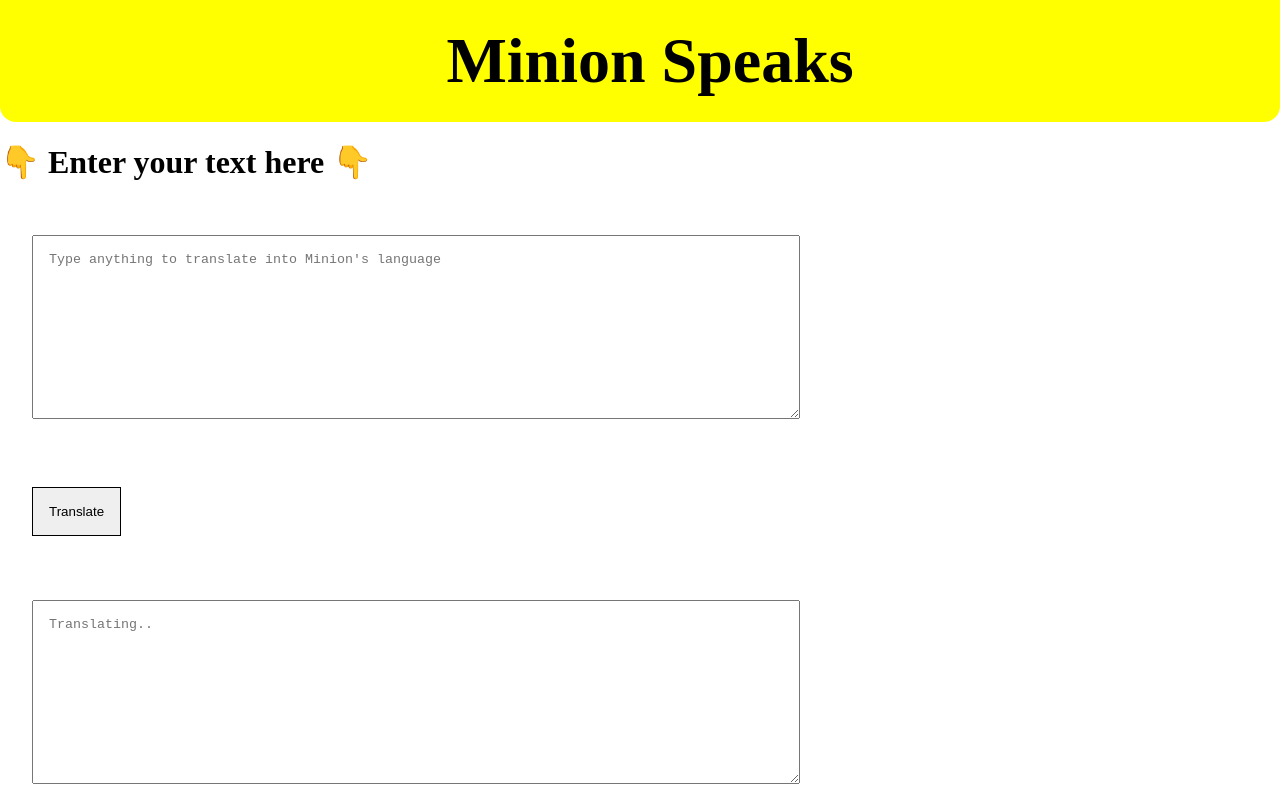
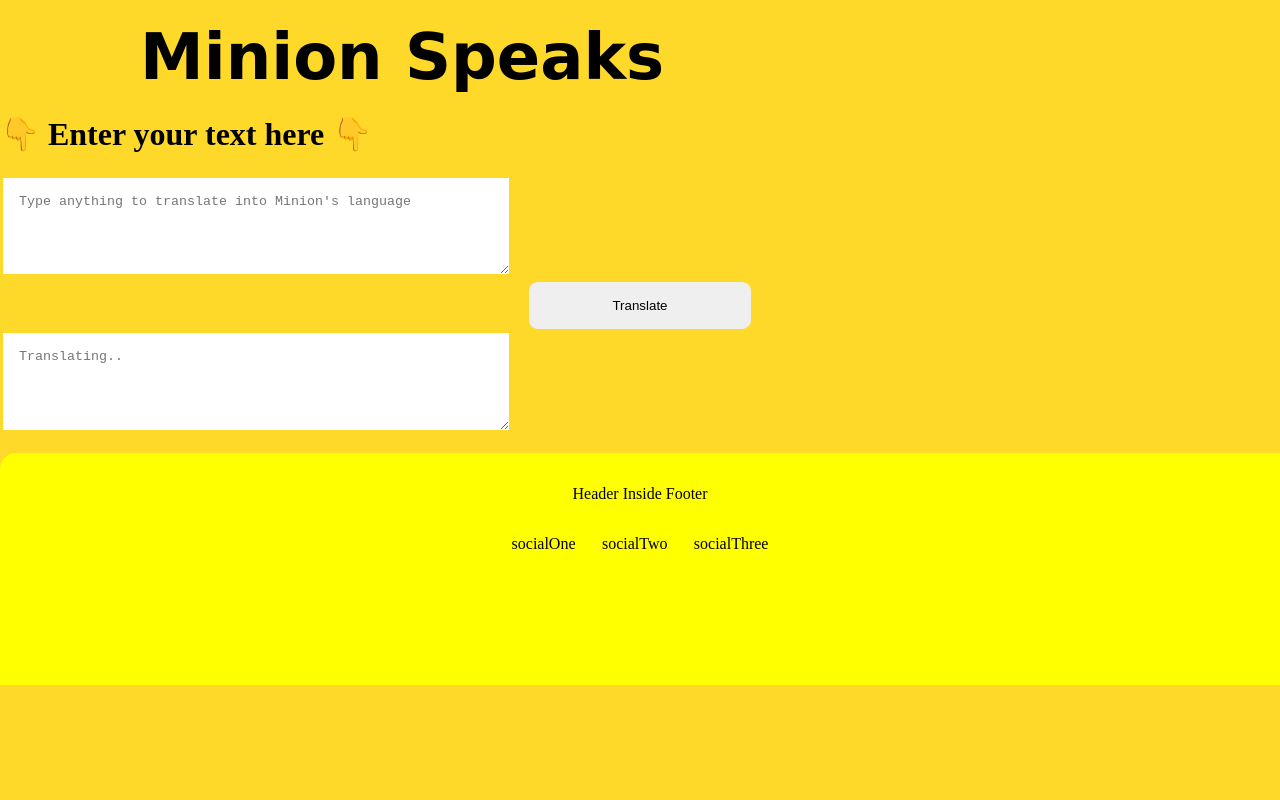
Before and after one commit to dcs-soni/MinionSpeaks, a plain HTML site: page index.html in a window 1280 px wide. Shown: the top 800 px of the page. Drawn offline with Linux system fonts and the light colour scheme; a web font is replaced by a local one.

Commit message:
refactor: update styling and add minion pic

```diff
--- a/style.css
+++ b/style.css
@@ -1,43 +1,54 @@
+@import url('https://fonts.googleapis.com/css2?family=Nova+Slim&display=swap');
+
 *{
     box-sizing: border-box;
-
 }
 
 :root{
     --primary-color: yellow;
+    --background: #ffd92a;
 }
 
 body{
     margin: 0;
     padding: 0;
+    background-color: var(--background);
 }
 
 /** Navigation **/
 .navigation{
-    background-color: var(--primary-color);
-    padding: 1.5rem 0rem;
+    padding: 0rem;
     color: black;
     border-bottom-left-radius: 1rem;
     border-bottom-right-radius: 1rem;
     width: 100%;
+    margin-top: 20px;
+
 }
 
 .nav-brand{
     font-weight: bold;
     font-size: 4rem;
-    text-align: center;
-    padding-left: 20px;
-    /* display: inline-block; */
+    text-align: left;
+    margin-left: 140px;
+    font-family: 'Nova Slim', cursive;
+}
+
+.heading {
+    margin: auto;
+    font-family: 'Nova Slim', cursive;
 
 }
 
 
-
 /**Main content**/
 #ip-txt, #op-txt {
-    margin: 2rem;
+    margin: auto;
     padding: 1rem;
-    max-width: 60vw;
+    max-width: 40vw;
+    height: 8vw;
+    border: 3px solid var(--background);
+
 
 }
 
@@ -45,23 +56,30 @@ body{
 #btn-translate{
     display: block;
     padding: 1rem;
-    width: max-content;
-    height: max-content;
-    margin: 2rem;
-    border: 1px solid;
+    margin: auto;
+    border: 1px solid var(--background);
+    border-radius: 10px;
+    width: 14rem;
+    transition: background-color 3s ease 0s;
+
+}
+
+#btn-translate:hover {
+    background-color: #74b0e9;
 }
 
 /**Footer**/
 
 footer {
     background-color: var(--primary-color);
-    padding: 2rem 1rem;
+    padding: 1rem 1rem;
+    margin-top: 1rem;
     text-align: center;
     border-top-left-radius: 1rem;
 }
 
 .footer-header{
-    padding: 2rem 1rem;
+    padding: 1rem 1rem;
     color: var(--gray);
 }
 
@@ -78,3 +96,30 @@ footer {
 .link {
     text-decoration: none;
 }
+
+div {
+    display: flex;
+    flex-direction: column;
+    justify-content: left;
+}
+
+footer {
+    clear: right;
+}
+
+.container {
+    display: flex;
+    margin-bottom: 100px;
+}
+
+.left {
+    flex: 1;
+}
+
+.right {
+    flex: 1;
+}
+
+.minion {
+    filter: drop-shadow(27px 5px 10px #000);
+}
```
